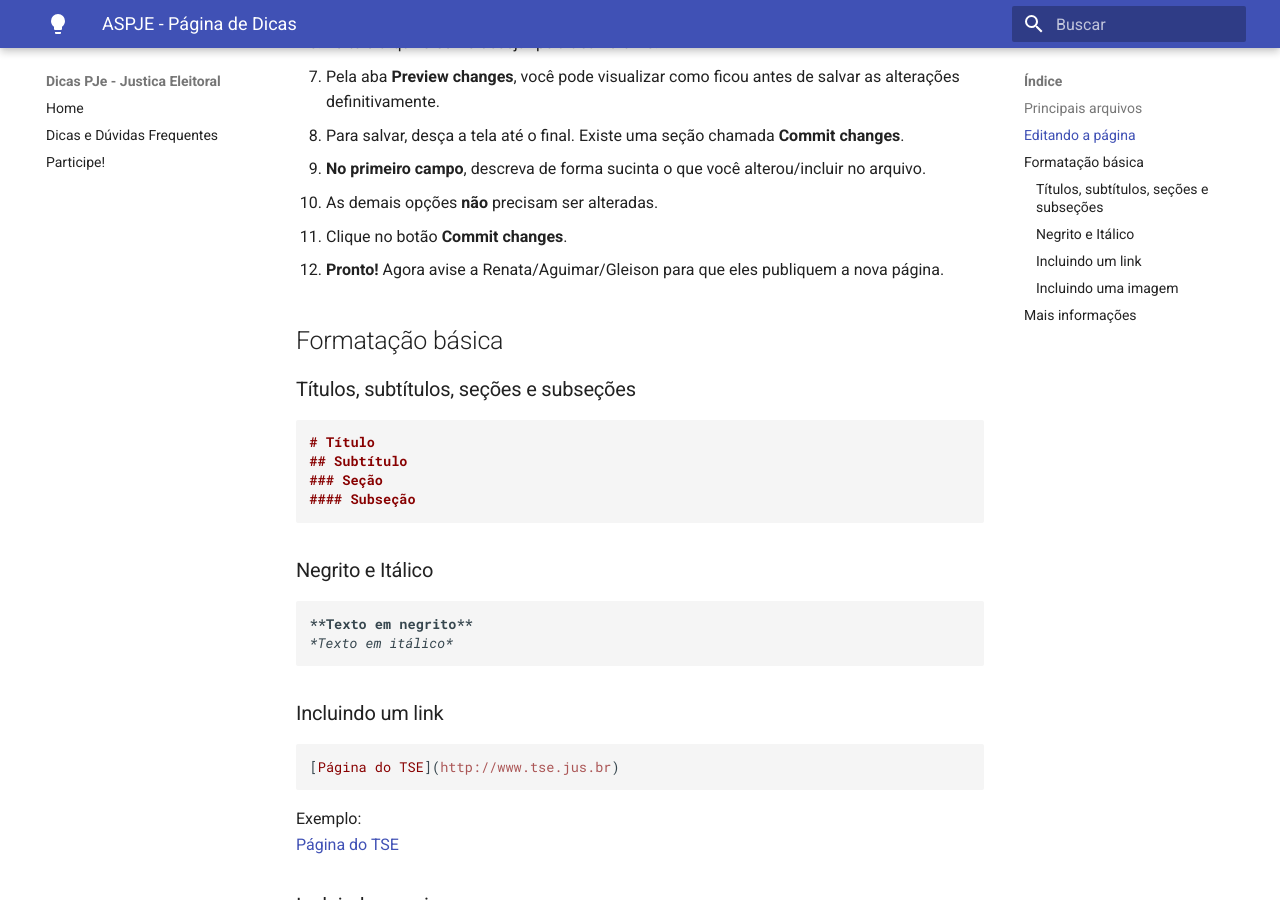
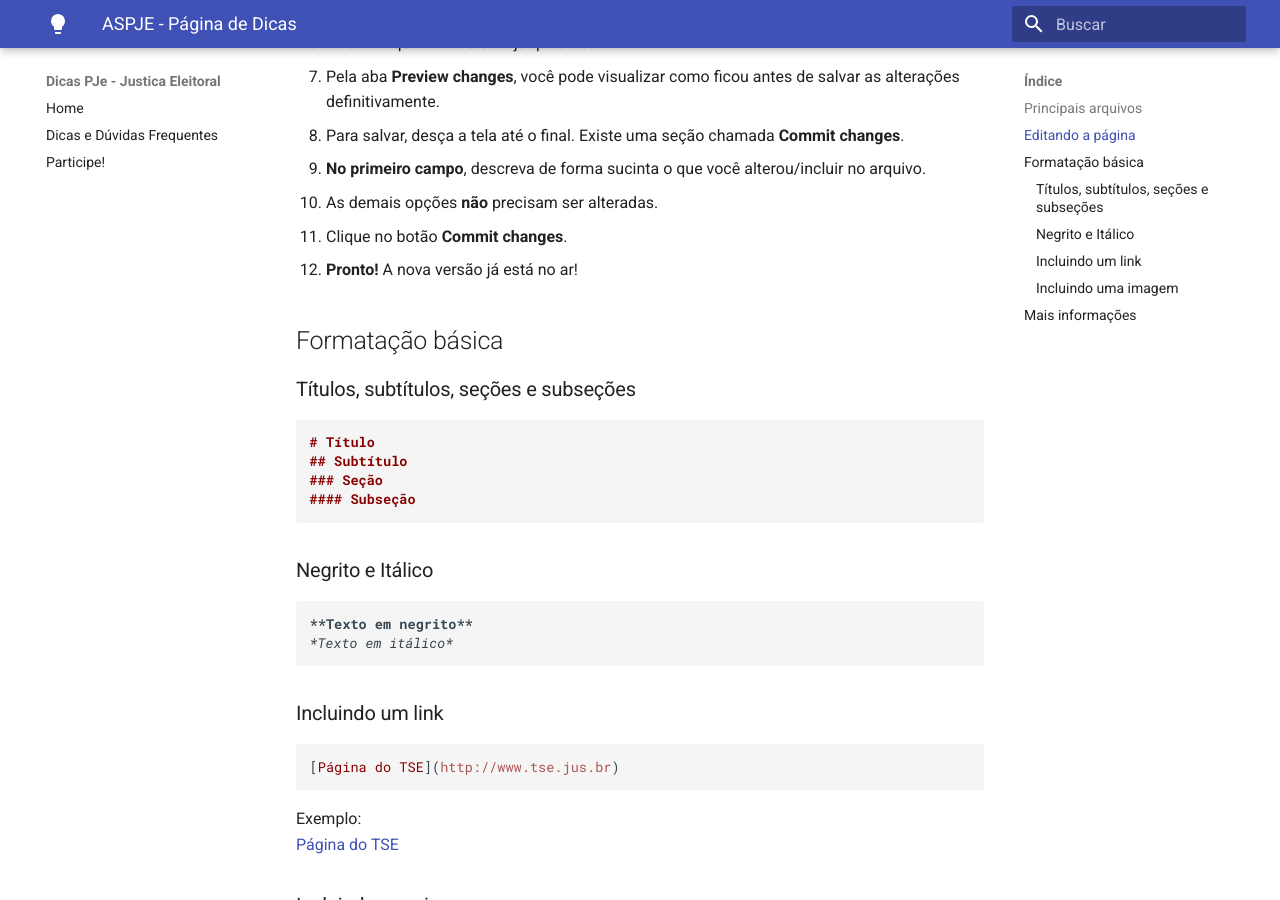
Before and after one commit to PJeJE/dicas_versao_1, an MkDocs documentation site: the page built from docs/aspje/como_editar_pagina.md, in a window 1280 px wide and 900 px high, scrolled down 562 px. Built offline with MkDocs 1.6.1 and Material for MkDocs 9.7.7, drawn with Linux system fonts in a browser that asks for light colours; nearby versions of some CDN libraries.

Commit message:
teste deploy automatico

```diff
--- a/docs/aspje/como_editar_pagina.md
+++ b/docs/aspje/como_editar_pagina.md
@@ -21,7 +21,7 @@
 * **No primeiro campo**, descreva de forma sucinta o que você alterou/incluir no arquivo.
 * As demais opções **não** precisam ser alteradas.
 * Clique no botão **Commit changes**.
-* **Pronto!** Agora avise a Renata/Aguimar/Gleison para que eles publiquem a nova página.
+* **Pronto!** A nova versão já está no ar!
 
 
 ## Formatação básica
```
